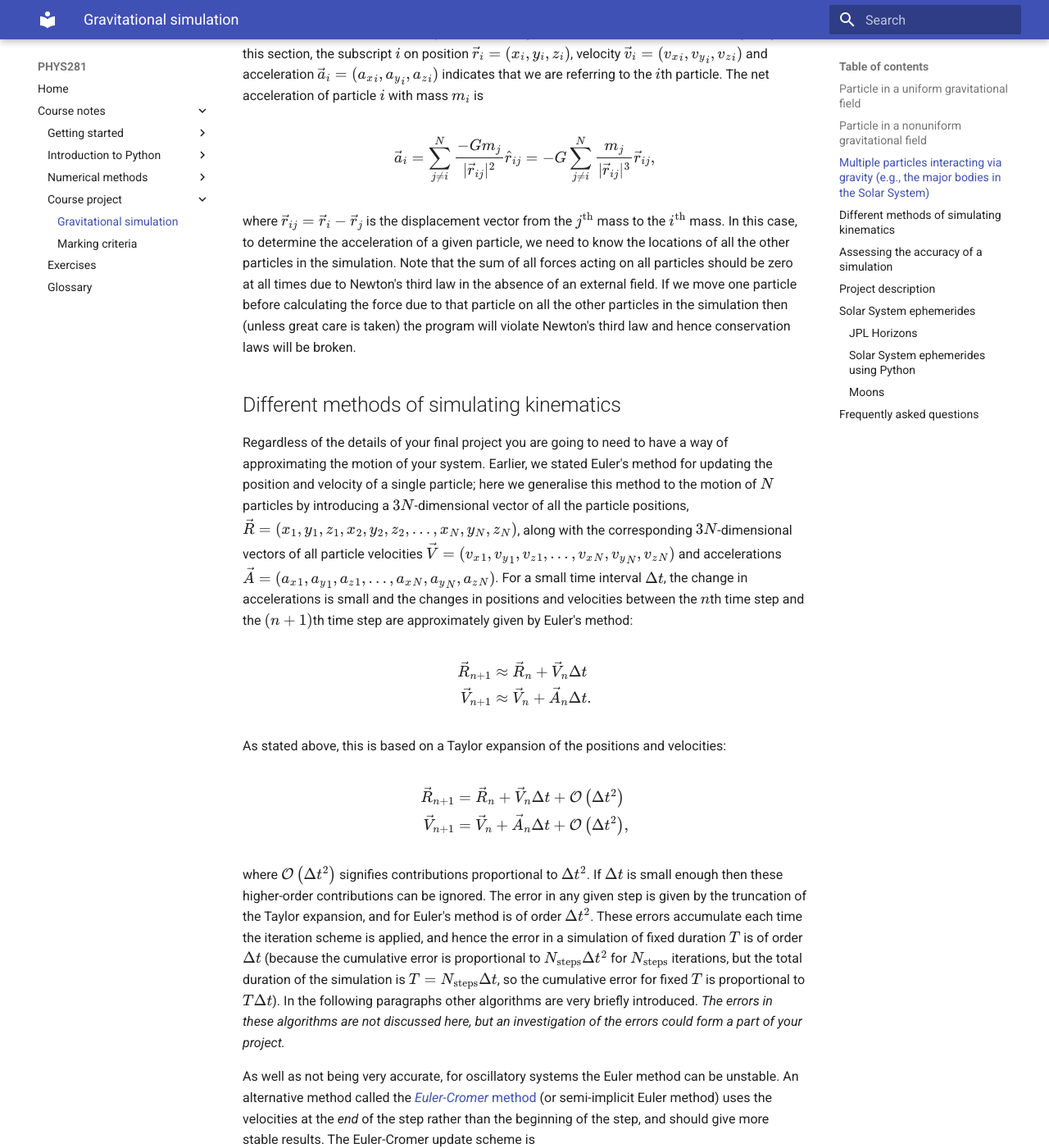
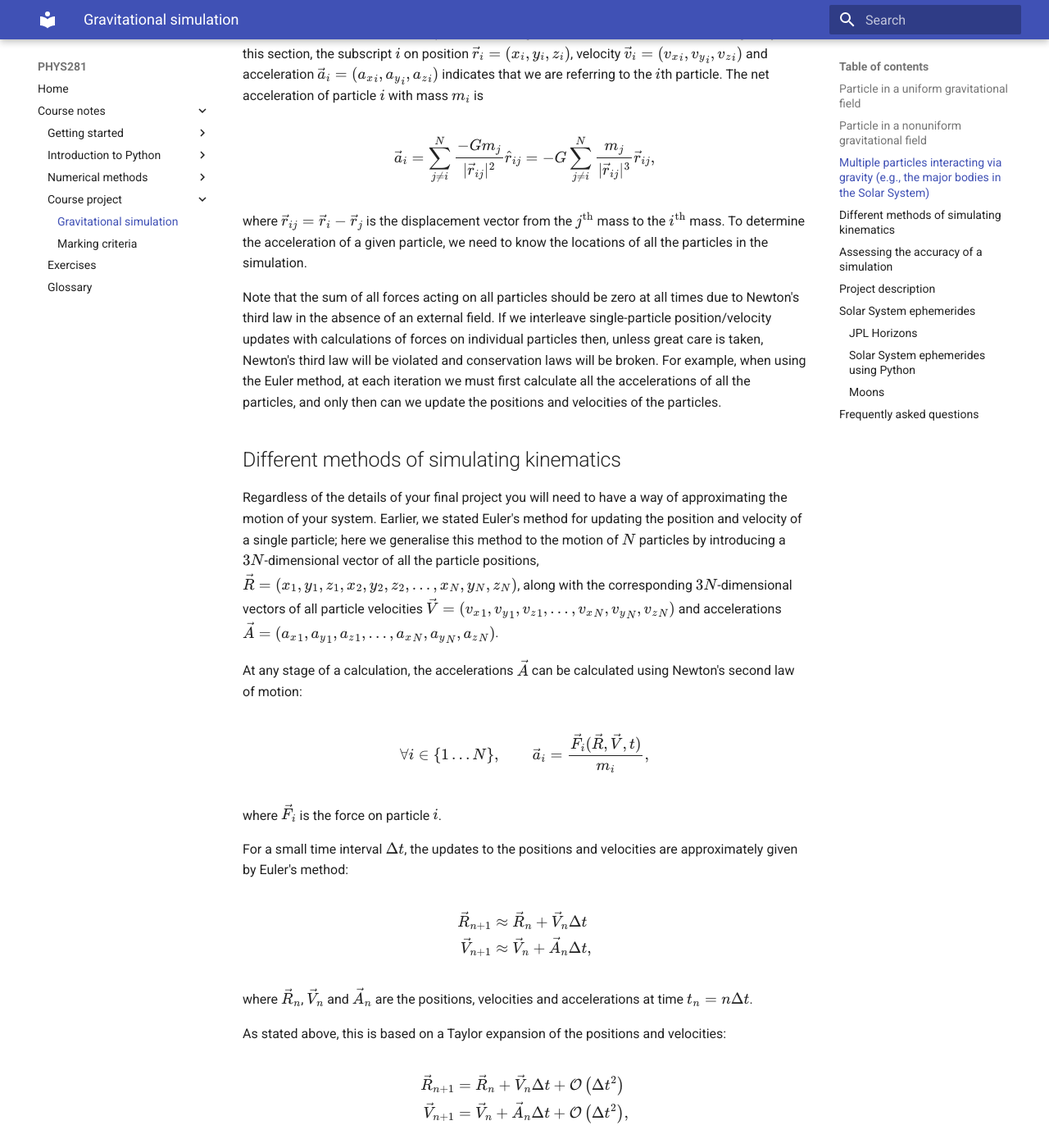
Before and after one commit to ndd21/PHYS281, an MkDocs documentation site: the page built from docs/gravity.md, in a window 1280 px wide and 1400 px high, scrolled down 2658 px. Shown: the whole window at 82% size. Built offline with MkDocs 1.6.1 and Material for MkDocs 9.7.7, drawn with Linux system fonts in a browser that asks for light colours; some of the changed text lies outside the part shown.

Commit message:
Another round of updates to gravity.md.

```diff
--- a/docs/gravity.md
+++ b/docs/gravity.md
@@ -157,22 +157,26 @@
 $$
 
 where $\vec{r}_{ij}=\vec{r}_i-\vec{r}_j$ is the displacement vector
-from the $j^{\mathrm{th}}$ mass to the $i^{\mathrm{th}}$ mass. In this
-case, to determine the acceleration of a given particle, we need to
-know the locations of all the other particles in the simulation. Note
-that the sum of all forces acting on all particles should be zero at
-all times due to Newton's third law in the absence of an external
-field. If we move one particle before calculating the force due to that
-particle on all the other particles in the simulation then (unless
-great care is taken) the program will violate Newton's third law and
-hence conservation laws will be broken.
+from the $j^{\mathrm{th}}$ mass to the $i^{\mathrm{th}}$ mass. To
+determine the acceleration of a given particle, we need to know the
+locations of all the particles in the simulation.
+
+Note that the sum of all forces acting on all particles should be zero
+at all times due to Newton's third law in the absence of an external
+field. If we interleave single-particle position/velocity updates with
+calculations of forces on individual particles then, unless great care
+is taken, Newton's third law will be violated and conservation laws
+will be broken.  For example, when using the Euler method, at each
+iteration we must first calculate all the accelerations of all the
+particles, and only then can we update the positions and velocities of
+the particles.
 
 ## Different methods of simulating kinematics
 
-Regardless of the details of your final project you are going to need
-to have a way of approximating the motion of your system.  Earlier, we
-stated Euler's method for updating the position and velocity of a
-single particle; here we generalise this method to the motion of $N$
+Regardless of the details of your final project you will need to have
+a way of approximating the motion of your system.  Earlier, we stated
+Euler's method for updating the position and velocity of a single
+particle; here we generalise this method to the motion of $N$
 particles by introducing a $3N$-dimensional vector of all the particle
 positions, $\vec{R}=(x_1,y_1,z_1,x_2,y_2,z_2,\ldots,x_N,y_N,z_N)$,
 along with the corresponding $3N$-dimensional vectors of all particle
@@ -180,17 +184,28 @@
 $\vec{V}=({v_x}_1,{v_y}_1,{v_z}_1,\ldots,{v_x}_N,{v_y}_N,{v_z}_N)$ and
 accelerations
 $\vec{A}=({a_x}_1,{a_y}_1,{a_z}_1,\ldots,{a_x}_N,{a_y}_N,{a_z}_N)$.
-For a small time interval $\Delta t$, the change in accelerations is
-small and the changes in positions and velocities between the $n$th
-time step and the $(n+1)$th time step are approximately given by
-Euler's method:
+
+At any stage of a calculation, the accelerations $\vec{A}$ can be
+calculated using Newton's second law of motion:
+
+$$
+\forall i \in \{1 \ldots N\}, \qquad \vec{a}_i = \frac{\vec{F}_i(\vec{R},\vec{V},t)}{m_i},
+$$
+
+where $\vec{F}_i$ is the force on particle $i$.
+
+For a small time interval $\Delta t$, the updates to the positions and
+velocities are approximately given by Euler's method:
 
 $$
 \begin{align}
   \vec{R}_{n+1} & \approx \vec{R}_n + \vec{V}_n \Delta{t} \\
-  \vec{V}_{n+1} & \approx \vec{V}_n + \vec{A}_n \Delta{t}.
+  \vec{V}_{n+1} & \approx \vec{V}_n + \vec{A}_n \Delta{t},
 \end{align}
 $$
+
+where $\vec{R}_n$, $\vec{V}_n$ and $\vec{A}_n$ are the positions,
+velocities and accelerations at time $t_n=n \Delta t$.
 
 As stated above, this is based on a Taylor expansion of the positions
 and velocities:
@@ -204,18 +219,18 @@
 
 where $\mathcal{O}\left(\Delta t^2\right)$ signifies contributions
 proportional to $\Delta t^2$.  If $\Delta t$ is small enough then
-these higher-order contributions can be ignored. The error in any
-given step is given by the truncation of the Taylor expansion, and for
-Euler's method is of order $\Delta t^2$. These errors accumulate each
-time the iteration scheme is applied, and hence the error in a
-simulation of fixed duration $T$ is of order $\Delta t$ (because the
-cumulative error is proportional to $N_\text{steps} \Delta t^2$ for
-$N_\text{steps}$ iterations, but the total duration of the simulation
-is $T=N_\text{steps} \Delta t$, so the cumulative error for fixed $T$
-is proportional to $T \Delta t$). In the following paragraphs other
-algorithms are very briefly introduced. *The errors in these
-algorithms are not discussed here, but an investigation of the errors
-could form a part of your project.*
+these higher-order contributions can be ignored. The error at any
+given iteration is given by the truncation of the Taylor expansion,
+and for Euler's method is of order $\Delta t^2$. These errors
+accumulate each time the iteration scheme is applied, and hence the
+error in a simulation of fixed duration $T$ is of order $\Delta t$
+(because the cumulative error is proportional to $N_\text{steps}
+\Delta t^2$ for $N_\text{steps}$ iterations, but the total duration of
+the simulation is $T=N_\text{steps} \Delta t$, so the cumulative error
+for fixed $T$ is proportional to $T \Delta t$). In the following
+paragraphs other algorithms are very briefly introduced. *The errors
+in these algorithms are not discussed here, but an investigation of
+the errors could form a part of your project.*
 
 As well as not being very accurate, for oscillatory systems the Euler
 method can be unstable. An alternative method called the
@@ -238,21 +253,18 @@
 algorithm. The algorithm involves the use of the Euler method to
 estimate the midpoint positions $\vec{X}_\text{mid}$ and velocities
 $\vec{V}_\text{mid}$ at time $t_\text{mid} = t + \Delta t/2$. The
-forces and accelerations are then computed at this midpoint:
+forces and hence accelerations are then computed at this midpoint:
 
 $$
 \begin{align}
-  \forall i\in\{1\ldots N\}, \qquad \vec{a}_{in} & = \vec{F}_i\left( \vec{R}_n, \vec{V}_n, t_n \right)/m_i \\
+  \forall i\in\{1\ldots N\}, \qquad \vec{a}_{i,n} & = \frac{\vec{F}_i( \vec{R}_n, \vec{V}_n, t_n)}{m_i} \\
   \vec{V}_{\mathrm{mid}} & \approx \vec{V}_n + \frac{1}{2}\vec{A}_n \Delta{t}\\
   \vec{R}_{\mathrm{mid}} & \approx \vec{R}_n + \frac{1}{2}\vec{V}_n \Delta{t}\\
-  \forall i\in\{1\ldots N\}, \qquad \vec{a}_{i,\mathrm{mid}} & \approx \vec{F}_i\left(\vec{R}_{\mathrm{mid}}, \vec{V}_{\mathrm{mid}}, t_n+\frac{1}{2}\Delta{t} \right)/m_i,
+  \forall i\in\{1\ldots N\}, \qquad \vec{a}_{i,\mathrm{mid}} & \approx \frac{\vec{F}_i\left(\vec{R}_{\mathrm{mid}}, \vec{V}_{\mathrm{mid}}, t_n+\frac{1}{2}\Delta{t} \right)}{m_i}.
 \end{align}
 $$
 
-where $\vec{F}_i\left( \vec{R}, \vec{V}, t \right)$ is the force on
-particle $i$ at time $t$ when the particle positions and velocities
-are $\vec{R}$ and $\vec{V}$, respectively.  We can then update the
-positions and velocities as
+We can then update the positions and velocities as
 
 $$
 \begin{align}
@@ -281,8 +293,8 @@
 $\vec{A}_{n+1}$ as soon as we have updated the positions to
 $\vec{R}_{n+1}$.  For velocity-dependent forces, $\vec{A}_{n+1}$ can
 be approximated by first stepping forwards using any of the algorithms
-mentioned above, calculating the accelerations, and then applying the
-Verlet update scheme.
+mentioned above, calculating the accelerations using Newton's second
+law of motion, and then applying the Verlet update scheme.
 
 Beyond these algorithms one can also consider higher-order methods
 such as the well-known
```
Also changed, not shown: other parts of docs/gravity.md (+1 -1 lines).
